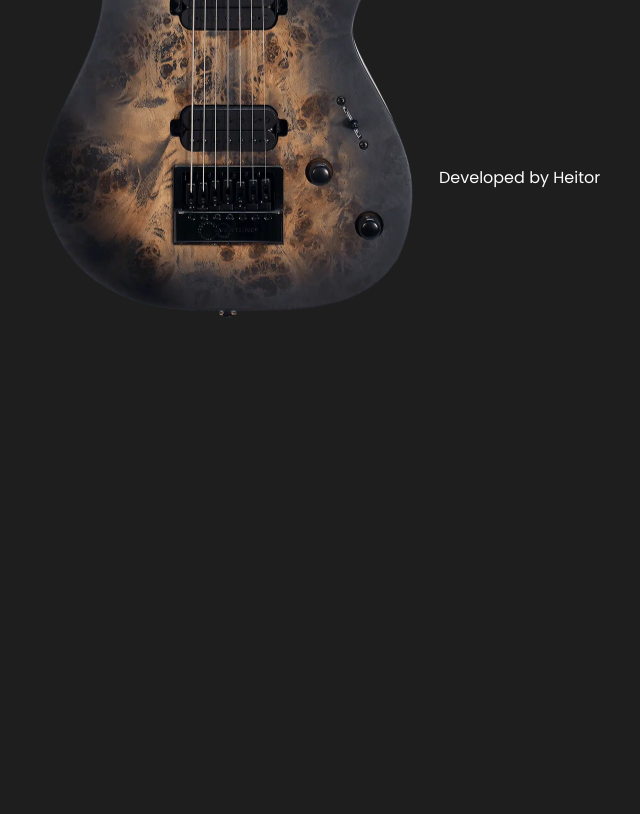
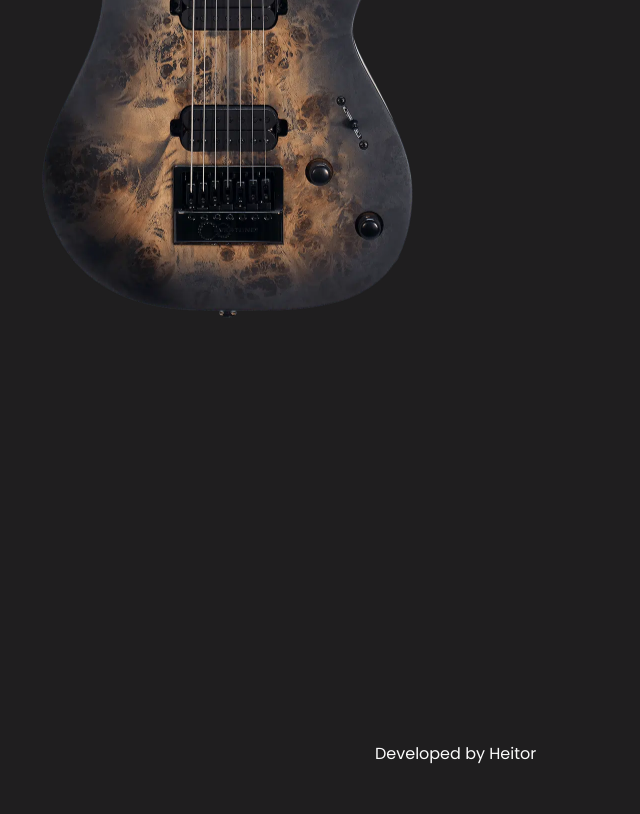
Before and after one commit to BoiSemVaca/phantom_teste, a plain HTML site: page index.html in a window 1280 px wide. Shown: the part 1669-2483 px from the top of the page, without its empty margins (201-841 px from the left). Drawn offline with nearby package versions, Linux system fonts and the light colour scheme.

Commit message:
footer_consertado

```diff
--- a/style.css
+++ b/style.css
@@ -275,20 +275,20 @@ height: 300px;
 
 .creator{
     width: 100px;
-    height: auto;
-    margin-top: 90%;
-    margin-left: 50%;
+    height: 70px;
+    margin-top: 150rem;
+    top: 10px;
+    left: 45%;
     display: flex;
-    position: sticky;
-
-
+    z-index: 1003;
+    position: absolute;
 }
 
 .creator a{
     font-size: var(--p-font);
     color: var(--other-color);
     white-space: nowrap;
-    position: absolute;
+
 }
 
 .creator a:hover{
```
